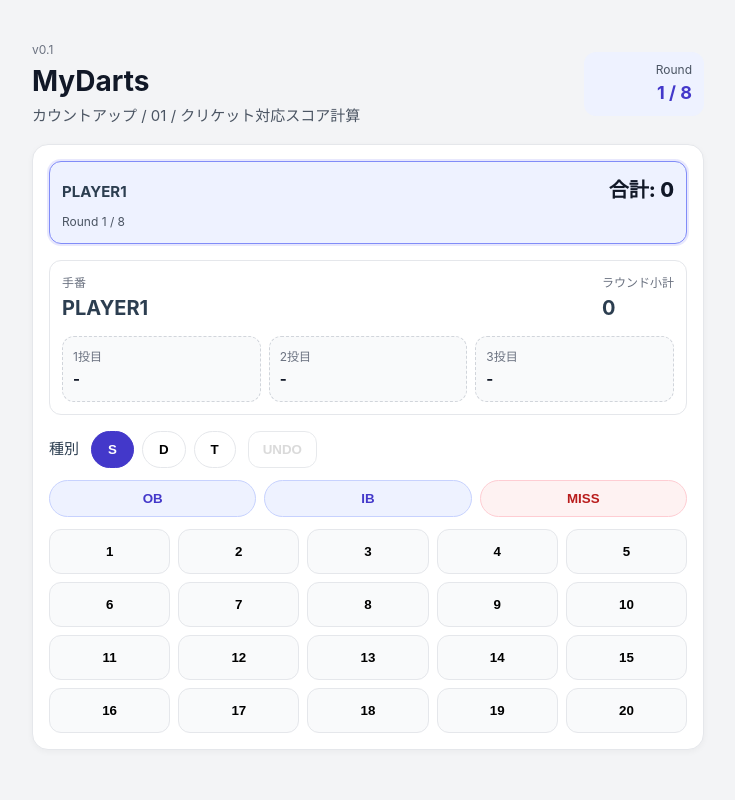
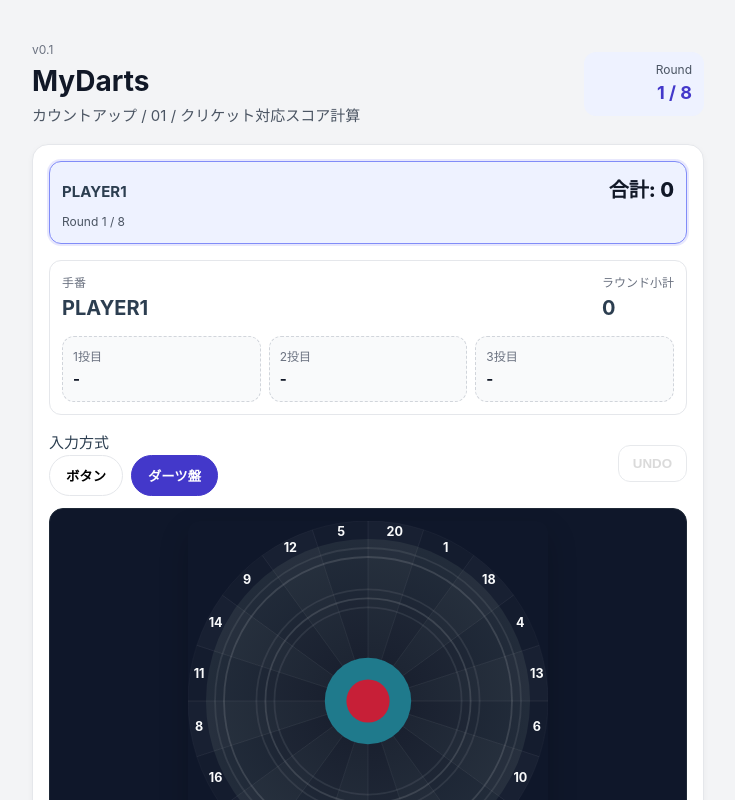
Before and after one commit to tkd-120/MyDarts, a Vue app: page / in a window 1280 px wide. Both pictures are taken after a click on the button "ゲーム開始". Shown: the top 800 px of the page, without its empty margins (272-1007 px from the left). Built offline with nearby package versions, Linux system fonts and the light colour scheme.

Commit message:
Add dartboard input toggle

```diff
--- a/src/App.vue
+++ b/src/App.vue
@@ -1,5 +1,6 @@
 <script setup>
 import { computed, reactive, ref } from 'vue'
+import DartboardInput from './components/DartboardInput.vue'
 
 const THROWS_PER_ROUND = 3
 const throwTypes = ['S', 'D', 'T']
@@ -24,6 +25,7 @@ const playerCount = ref(1)
 const playerNames = reactive(['', '', '', ''])
 const selectedType = ref('S')
 const selectedMode = ref(GAME_MODES.COUNT_UP)
+const useDartboardInput = ref(true)
 
 const game = reactive({
   mode: GAME_MODES.COUNT_UP,
@@ -102,6 +104,7 @@ function initializeGame() {
   game.currentPlayerIndex = 0
   game.status = 'playing'
   selectedType.value = 'S'
+  useDartboardInput.value = true
   throwHistory.value = []
 }
 
@@ -118,6 +121,7 @@ function resetScores() {
   game.currentPlayerIndex = 0
   game.status = 'playing'
   selectedType.value = 'S'
+  useDartboardInput.value = true
   throwHistory.value = []
 }
 
@@ -454,6 +458,35 @@ const resultPlayers = computed(() => {
       </div>
 
       <div class="controls">
+        <div class="control-row control-head">
+          <div>
+            <p class="label">入力方式</p>
+            <div class="pill-group">
+              <button
+                type="button"
+                :class="['pill', { active: !useDartboardInput } ]"
+                @click="useDartboardInput = false"
+              >
+                ボタン
+              </button>
+              <button
+                type="button"
+                :class="['pill', { active: useDartboardInput } ]"
+                @click="useDartboardInput = true"
+              >
+                ダーツ盤
+              </button>
+            </div>
+          </div>
+          <button class="ghost" type="button" :disabled="!hasHistory" @click="undoThrow">UNDO</button>
+        </div>
+
+        <div v-if="useDartboardInput" class="dartboard-block">
+          <DartboardInput :disabled="isInputDisabled" @hit="recordThrow" />
+          <p class="helper-text">ダーツ盤をタップして入力。外側タップで MISS。</p>
+        </div>
+
+        <template v-else>
           <div class="control-row">
             <p class="label">種別</p>
             <div class="pill-group">
@@ -468,7 +501,6 @@ const resultPlayers = computed(() => {
                 {{ type }}
               </button>
             </div>
-          <button class="ghost" type="button" :disabled="!hasHistory" @click="undoThrow">UNDO</button>
           </div>
 
           <div class="control-row">
@@ -491,6 +523,7 @@ const resultPlayers = computed(() => {
               {{ number }}
             </button>
           </div>
+        </template>
       </div>
     </section>
 
@@ -745,6 +778,29 @@ h1 {
   gap: 12px;
 }
 
+.control-head {
+  justify-content: space-between;
+  align-items: center;
+}
+
+.control-head .pill-group {
+  flex-wrap: wrap;
+}
+
+.dartboard-block {
+  background: #0f172a;
+  border-radius: 14px;
+  padding: 12px;
+  border: 1px solid #1f2937;
+}
+
+.helper-text {
+  margin-top: 8px;
+  color: #e5e7eb;
+  font-size: 13px;
+  text-align: center;
+}
+
 .control-row {
   display: flex;
   align-items: center;
--- /dev/null
+++ b/src/components/DartboardInput.vue
@@ -0,0 +1,209 @@
+<script setup>
+import { computed } from 'vue'
+
+const sectors = [20, 1, 18, 4, 13, 6, 10, 15, 2, 17, 3, 19, 7, 16, 8, 11, 14, 9, 12, 5]
+
+const props = defineProps({
+  disabled: {
+    type: Boolean,
+    default: false
+  }
+})
+
+const emit = defineEmits(['hit'])
+
+const rings = [
+  { label: 'IB', ratio: 0.06 },
+  { label: 'OB', ratio: 0.12 },
+  { label: 'S', ratio: 0.52 },
+  { label: 'T', ratio: 0.57 },
+  { label: 'S', ratio: 0.62 },
+  { label: 'D', ratio: 0.8 },
+  { label: 'S', ratio: 0.85 }
+]
+
+const ticks = computed(() => {
+  const angle = (Math.PI * 2) / 20
+  return sectors.map((number, index) => {
+    const startAngle = -Math.PI / 2 + angle * index
+    const endAngle = startAngle + angle
+    return {
+      number,
+      index,
+      startAngle,
+      endAngle,
+      midAngle: startAngle + angle / 2
+    }
+  })
+})
+
+function getSectorNumber(x, y, cx, cy) {
+  const dx = x - cx
+  const dy = y - cy
+  let angle = Math.atan2(dy, dx)
+  angle += Math.PI / 2
+  if (angle < 0) angle += Math.PI * 2
+
+  const sectorAngle = (Math.PI * 2) / 20
+  const index = Math.floor(angle / sectorAngle)
+  return sectors[index]
+}
+
+function getHitType(x, y, cx, cy, R) {
+  const dx = x - cx
+  const dy = y - cy
+  const r = Math.sqrt(dx * dx + dy * dy)
+  const ratio = r / R
+
+  for (const ring of rings) {
+    if (ratio <= ring.ratio) return ring.label
+  }
+
+  return 'MISS'
+}
+
+function handleClick(evt) {
+  if (props.disabled) return
+
+  const svg = evt.currentTarget
+  const rect = svg.getBoundingClientRect()
+
+  const x = evt.clientX - rect.left
+  const y = evt.clientY - rect.top
+  const cx = rect.width / 2
+  const cy = rect.height / 2
+  const R = Math.min(rect.width, rect.height) / 2
+
+  const hitType = getHitType(x, y, cx, cy, R)
+  let number = null
+
+  if (!['OB', 'IB', 'MISS'].includes(hitType)) {
+    number = getSectorNumber(x, y, cx, cy)
+  }
+
+  emit('hit', { type: hitType, number })
+}
+</script>
+
+<template>
+  <div class="dartboard-wrapper">
+    <svg
+      class="dartboard"
+      viewBox="0 0 400 400"
+      role="button"
+      tabindex="0"
+      :aria-disabled="props.disabled"
+      @click="handleClick"
+    >
+      <defs>
+        <radialGradient id="board-bg" cx="50%" cy="50%" r="50%">
+          <stop offset="0%" stop-color="#111827" stop-opacity="0.95" />
+          <stop offset="100%" stop-color="#1f2937" stop-opacity="0.95" />
+        </radialGradient>
+      </defs>
+
+      <circle cx="200" cy="200" r="180" fill="url(#board-bg)" />
+
+      <g v-for="ring in rings" :key="ring.label">
+        <circle
+          cx="200"
+          cy="200"
+          :r="200 * ring.ratio"
+          :class="['ring', ring.label.toLowerCase()]"
+          fill="none"
+        />
+      </g>
+
+      <g class="sectors">
+        <g v-for="tick in ticks" :key="tick.index">
+          <path
+            :d="`M200 200 L${200 + 200 * Math.cos(tick.startAngle)} ${200 + 200 * Math.sin(tick.startAngle)} `
+              + `A200 200 0 0 1 ${200 + 200 * Math.cos(tick.endAngle)} ${200 + 200 * Math.sin(tick.endAngle)} Z`"
+            :class="['sector', tick.index % 2 === 0 ? 'even' : 'odd']"
+          />
+          <text
+            :x="200 + 190 * Math.cos(tick.midAngle)"
+            :y="200 + 190 * Math.sin(tick.midAngle)"
+            class="number"
+            dominant-baseline="middle"
+            text-anchor="middle"
+          >
+            {{ tick.number }}
+          </text>
+        </g>
+      </g>
+
+      <circle cx="200" cy="200" r="48" class="bull ob" />
+      <circle cx="200" cy="200" r="24" class="bull ib" />
+    </svg>
+  </div>
+</template>
+
+<style scoped>
+.dartboard-wrapper {
+  width: 100%;
+  display: flex;
+  justify-content: center;
+}
+
+.dartboard {
+  width: 100%;
+  max-width: 360px;
+  aspect-ratio: 1 / 1;
+  cursor: pointer;
+  touch-action: manipulation;
+  border-radius: 12px;
+  box-shadow: 0 12px 30px rgba(0, 0, 0, 0.2);
+}
+
+.ring {
+  stroke: rgba(255, 255, 255, 0.08);
+  stroke-width: 2;
+}
+
+.ring.ib {
+  stroke: #c71f37;
+  stroke-width: 8;
+}
+
+.ring.ob {
+  stroke: #1f7a8c;
+  stroke-width: 8;
+}
+
+.ring.t {
+  stroke: rgba(255, 255, 255, 0.12);
+}
+
+.ring.d {
+  stroke: rgba(255, 255, 255, 0.12);
+}
+
+.sector {
+  fill: none;
+  stroke: rgba(255, 255, 255, 0.04);
+  stroke-width: 1;
+}
+
+.sector.even {
+  fill: rgba(255, 255, 255, 0.04);
+}
+
+.sector.odd {
+  fill: rgba(255, 255, 255, 0.02);
+}
+
+.number {
+  fill: #f9fafb;
+  font-size: 14px;
+  font-weight: 700;
+}
+
+.bull.ob {
+  fill: #1f7a8c;
+}
+
+.bull.ib {
+  fill: #c71f37;
+}
+</style>
```
Lines whose indentation alone changed are shown as unchanged.
